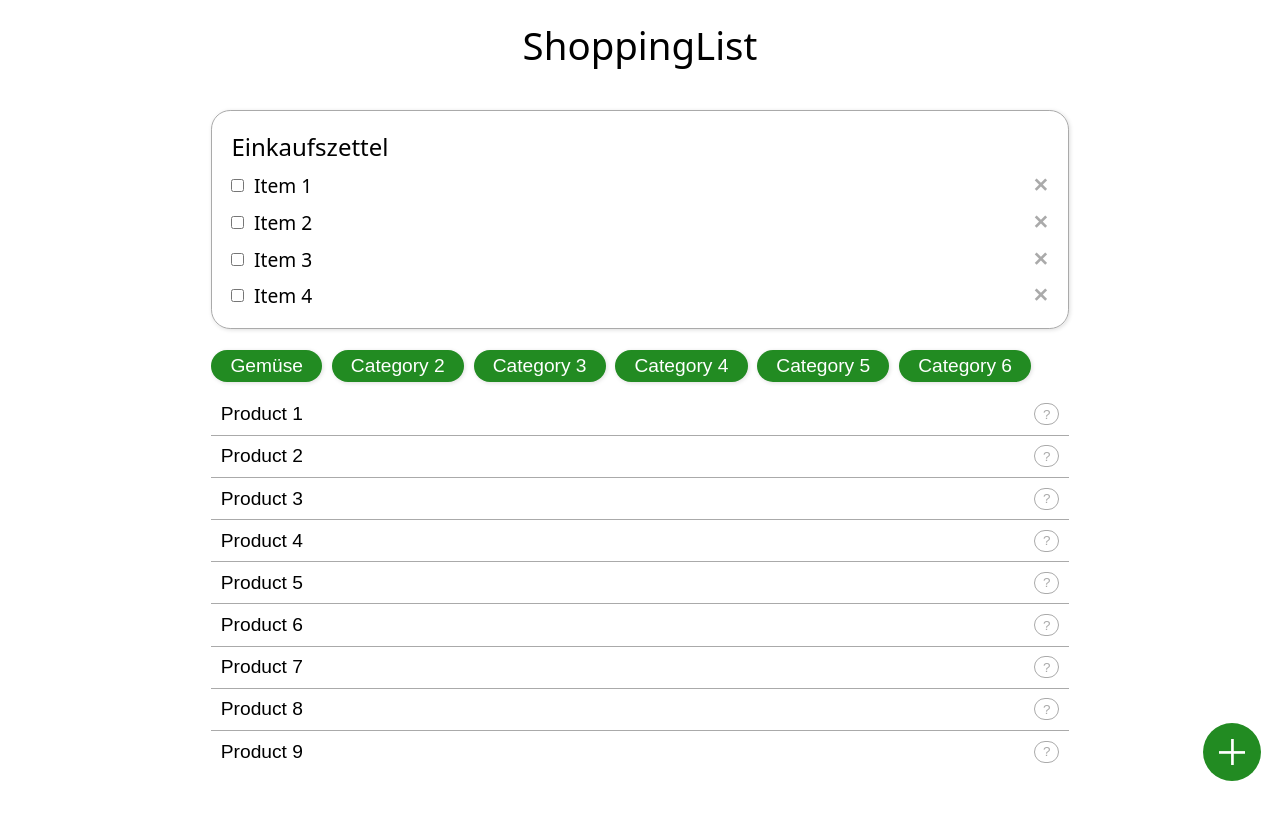
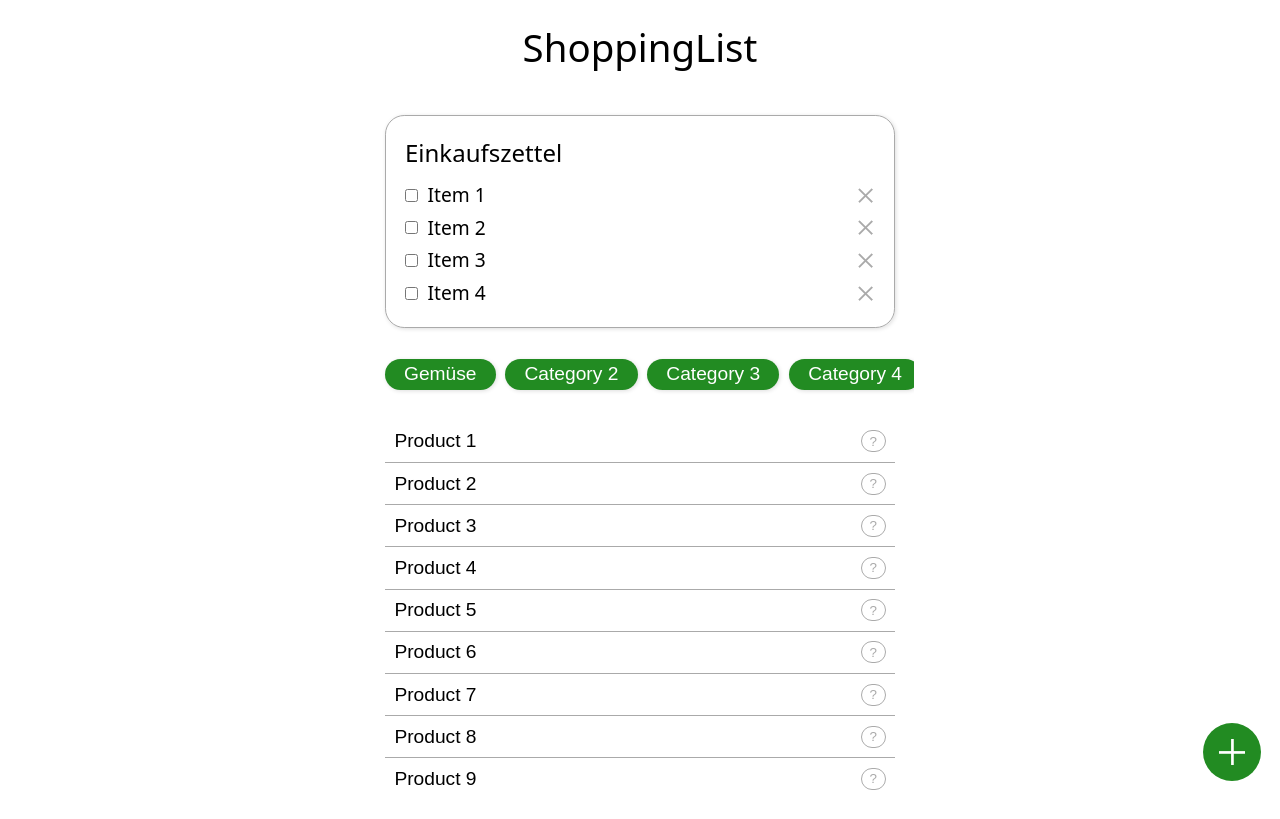
Before and after one commit to lennarthesse/shoppinglist, a SvelteKit app: page / in a window 1280 px wide. Built offline with nearby package versions, Linux system fonts and the light colour scheme.

Commit message:
Added modal, cross icon and updated category pills

```diff
--- /dev/null
+++ b/src/lib/cross.svelte
@@ -0,0 +1,6 @@
+<svg viewBox="0 0 100 100"
+        stroke="#ffffff"
+        stroke-width="10">
+        <line x1="50" y1="0" x2="50" y2="100" />
+        <line x1="0" y1="50" x2="100" y2="50" />
+</svg>
--- a/src/routes/+page.svelte
+++ b/src/routes/+page.svelte
@@ -1,7 +1,23 @@
 <script>
+    import { onMount } from "svelte";
+    import Cross from "$lib/cross.svelte";
+
     let items = ["Item 1", "Item 2", "Item 3", "Item 4"]
     let categories = ["Gemüse", "Category 2", "Category 3", "Category 4", "Category 5", "Category 6"]
     let products = ["Product 1", "Product 2", "Product 3", "Product 4", "Product 5", "Product 6", "Product 7", "Product 8", "Product 9"];
+    let dialog;
+
+	onMount(() => {
+		dialog = document.getElementById('modal');
+	})
+
+    function openDialog() {
+        dialog.showModal();
+    }
+
+    function closeModal() {
+        dialog.close();
+    }
 
     function removeItem() {
         alert("Removed item from shopping list!");
@@ -32,12 +48,13 @@
                         {item}
                     </label>
                     <button class="remove-btn" on:click={removeItem}>
-                        ✕
+                        <Cross />
                     </button>
                 </li>
             {/each}
         </ul>
     </div>
+</section>
 
 <div class="categories">
     {#each categories as category}
@@ -47,6 +64,7 @@
     {/each}
 </div>
 
+<section>
     <div class="products">
         <ul>
             {#each products as product}
@@ -65,11 +83,15 @@
     </div>
 </section>
 
-<button class="add-product">
-    <svg viewBox="0 0 100 100"
-        stroke="#ffffff"
-        stroke-width="10">
-        <line x1="50" y1="0" x2="50" y2="100" />
-        <line x1="0" y1="50" x2="100" y2="50" />
-    </svg>
+<button class="add-product" on:click={openDialog}>
+    <Cross />
 </button>
+
+<dialog id="modal">
+    <h1>Add Product</h1>
+    <p>Lorem ipsum dolor sit amet consectetur adipisicing elit. Corrupti nostrum natus minus! Perferendis nemo ut repellendus unde deserunt ipsam earum amet a velit, blanditiis porro ipsa labore eos doloribus sequi?</p>
+    <div class="buttons">
+        <button class="button btn-primary-light" on:click={closeModal}>Cancel</button>
+        <button class="button btn-primary" on:click={closeModal}>Done</button>
+    </div>
+</dialog>
--- a/static/styles/styles.css
+++ b/static/styles/styles.css
@@ -14,6 +14,7 @@
 
 body {
     overflow-x: hidden;
+    line-height: 1.5;
 }
 
 h1, h2, h3, h4, h5, h6, p {margin: 1em 0;}
@@ -41,7 +42,11 @@ h3 {font-size: 1.5rem;}
 
 h4 {font-size: 1.25rem;}
 
-section {padding: 1rem;}
+section {
+    padding: 1rem;
+    max-width: 50ch;
+    margin: 0 auto;
+}
 
 main {
     flex-basis: 70%;
@@ -66,6 +71,22 @@ button {
     font-size: 1rem;
 }
 
+.button {
+    padding: 0.25rem 1rem;
+    color: var(--light);
+    border-radius: 100rem;
+}
+
+.btn-primary {
+    background-color: var(--primary);
+}
+
+.btn-primary-light {
+    color: var(--primary);
+    background-color: transparent;
+    border: 0.1rem solid var(--primary);
+}
+
 /**********/
 
 .items {
@@ -73,7 +94,6 @@ button {
     border-radius: 1rem;
     box-shadow: 1px 1px 4px #00000022;
     padding: 1rem;
-    margin-bottom: 0.5rem;
 }
 
 .items h2 {
@@ -84,7 +104,7 @@ button {
 .items ul {
     display: flex;
     flex-direction: column;
-    gap: 0.5rem;
+    gap: 0.2rem;
 }
 
 .item {
@@ -102,14 +122,17 @@ button {
     cursor: pointer;
 }
 
-.item .remove-btn {
-    color: #aaa;
-    font-size: 1rem;
-    font-weight: bold;
+.item .remove-btn svg {
+    stroke: #aaa;
+    width: 1rem;
+    height: 1rem;
+    transform: rotate(45deg);
 }
 
 .categories {
-    padding: 0.6rem 0;
+    padding: 0.6rem 1rem;
+    max-width: 50ch;
+    margin: 0 auto;
     display: flex;
     flex-wrap: nowrap;
     gap: 0.5rem;
@@ -166,11 +189,38 @@ button {
 
 .add-product svg {
     width: 1.4rem;
-    transition: 0.2s;
 }
 
 .add-product:hover svg {
-    transform: rotate(135deg);
+    animation: add-product 0.3s ease;
+}
+
+@keyframes add-product {
+    from {
+        transform: scale(100%);
+    }
+
+    50% {
+        transform: scale(110%);
+    }
+    to {
+        transform: scale(100%);
+    }
+}
+
+#modal {
+    max-width: calc(50ch - 2rem);
+    margin: auto;
+    border: 1px solid #aaa;
+    border-radius: 1rem;
+    box-shadow: 1px 1px 4px #00000022;
+    padding: 1rem;
+}
+
+#modal .buttons {
+    display: flex;
+    gap: 0.5rem;
+    justify-content: end;
 }
 
 /* Tablet */
@@ -187,8 +237,5 @@ button {
 
 /* Desktops */
 @media only screen and (min-width: 1200px) {
-    section {
-        width: 70vw;
-        margin: 0 auto;
-    }
+
 }
```
Lines whose indentation alone changed are shown as unchanged.
